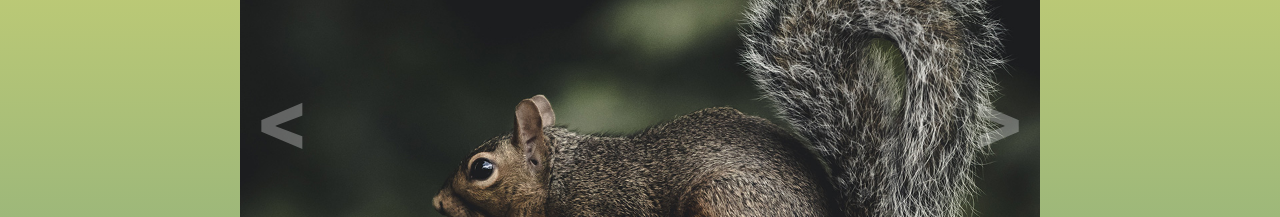
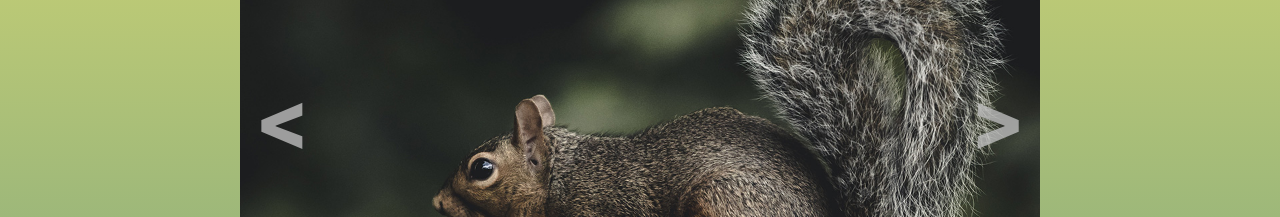
Before and after one commit to theandersonfonseca/Slider2, a React (Create React App) app: page / in a window 1280 px wide. Shown: the part 314-531 px from the top of the page. Built offline with nearby package versions, Linux system fonts and the light colour scheme.

Commit message:
fix z-index and opacity

```diff
--- a/src/App.css
+++ b/src/App.css
@@ -67,8 +67,7 @@
   top: 50%;
   transform: translateY(-50%);
   font-size: 5rem;
-  color: #fff;
-  opacity: 30%;
+  color: rgba(189, 189, 189, 0.801);
   font-weight: 800;
   cursor: pointer;
   transition: all 0.4s;
@@ -77,7 +76,7 @@
 
 .previous:hover,
 .next:hover {
-  opacity: 70%;
+  color: #fff;
 }
 
 .previous {
```
